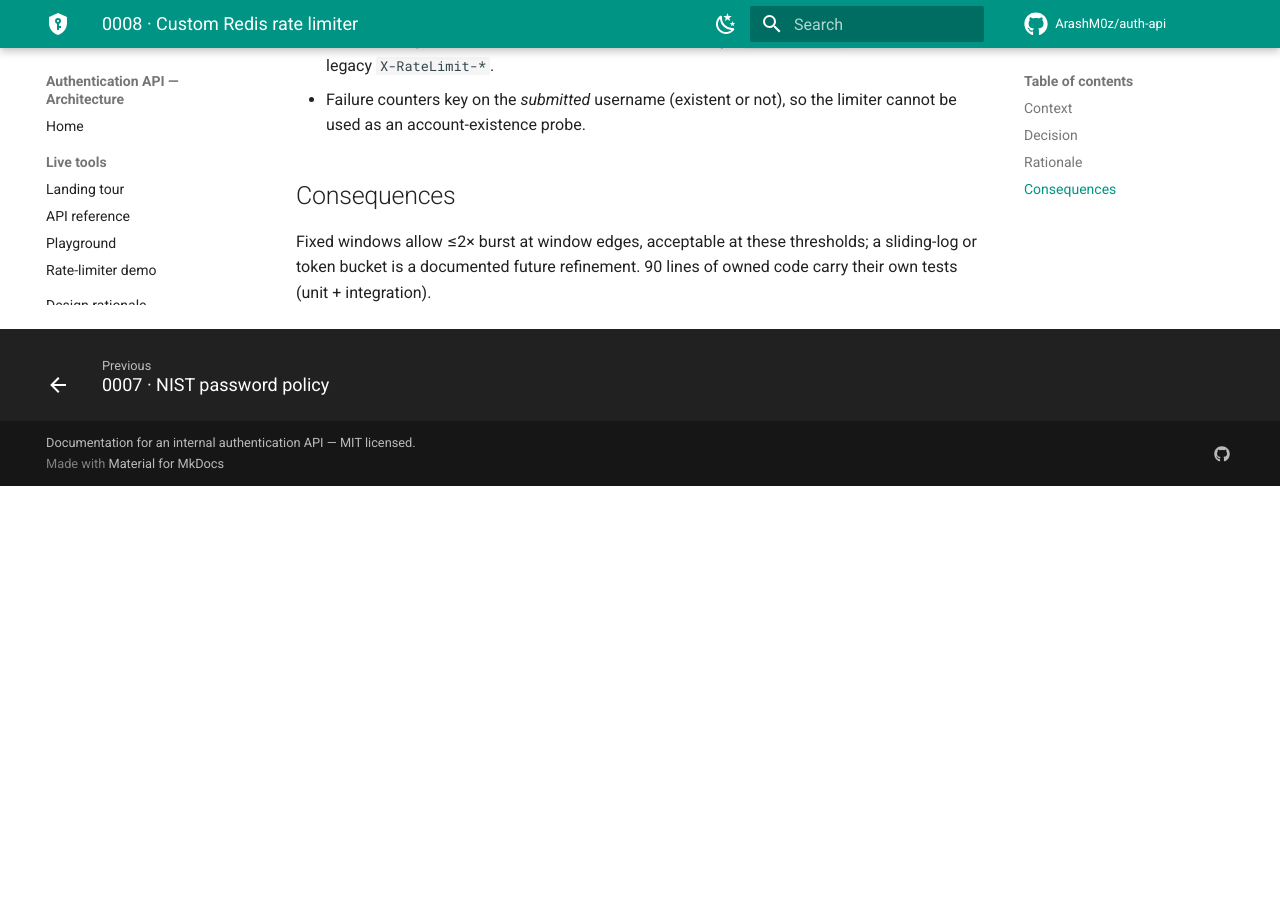
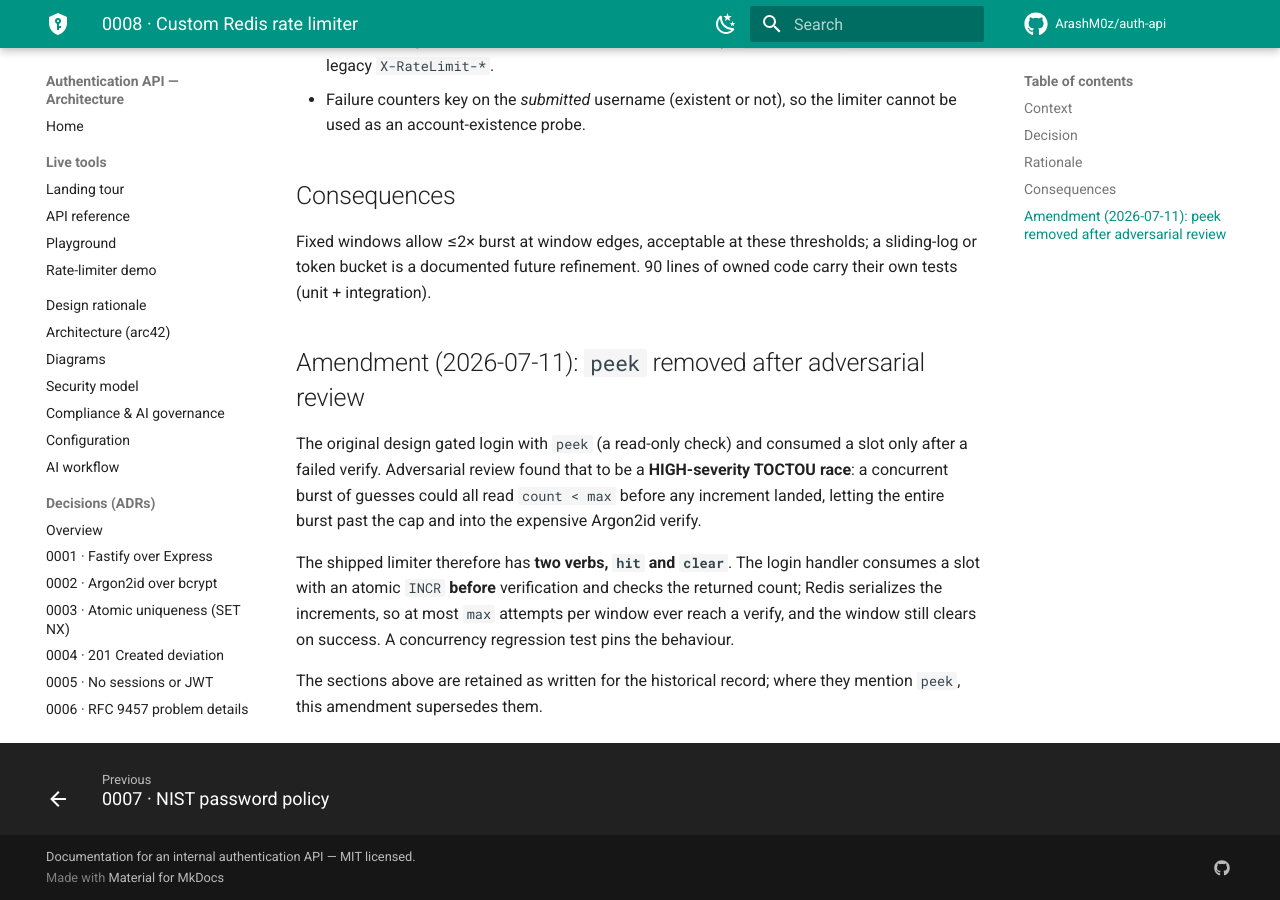
Before and after one commit to ArashM0z/auth-api, an MkDocs documentation site: the page built from docs/adr/0008-custom-redis-rate-limiter.md, in a window 1280 px wide and 900 px high, scrolled down 798 px. Built offline with MkDocs 1.6.1 and Material for MkDocs 9.7.7, drawn with Linux system fonts in a browser that asks for light colours; comment, search, counter and statistics services are not loaded; before the commit the page ends 1284 px from its top, so only the background shows below that; some of the changed text lies outside the part shown.

Commit message:
docs: align limiter docs with the shipped atomic INCR gate
The README login diagram still showed the original peek-then-check flow;
the shipped handler consumes a slot atomically before the verify (the
TOCTOU fix). ADR-0008 now carries a dated amendment documenting the change
— amended, not rewritten — and the README links the architecture handbook.

```diff
--- a/docs/adr/0008-custom-redis-rate-limiter.md
+++ b/docs/adr/0008-custom-redis-rate-limiter.md
@@ -1,6 +1,6 @@
 # ADR-0008: Purpose-built Redis rate limiter (not a plugin)
 
-**Status:** accepted
+**Status:** accepted — amended 2026-07-11 (`peek` removed; see [Amendment](#amendment-2026-07-11-peek-removed-after-adversarial-review))
 
 ## Context
 
@@ -36,3 +36,20 @@ A ~90-line `RedisRateLimiter` (fixed windows; atomic
 Fixed windows allow ≤2× burst at window edges, acceptable at these
 thresholds; a sliding-log or token bucket is a documented future refinement.
 90 lines of owned code carry their own tests (unit + integration).
+
+## Amendment (2026-07-11): `peek` removed after adversarial review
+
+The original design gated login with `peek` (a read-only check) and consumed
+a slot only after a failed verify. Adversarial review found that to be a
+**HIGH-severity TOCTOU race**: a concurrent burst of guesses could all read
+`count < max` before any increment landed, letting the entire burst past the
+cap and into the expensive Argon2id verify.
+
+The shipped limiter therefore has **two verbs, `hit` and `clear`**. The login
+handler consumes a slot with an atomic `INCR` **before** verification and
+checks the returned count; Redis serializes the increments, so at most `max`
+attempts per window ever reach a verify, and the window still clears on
+success. A concurrency regression test pins the behaviour.
+
+The sections above are retained as written for the historical record; where
+they mention `peek`, this amendment supersedes them.
```
Also changed, not shown: README.md (+2 -1 lines), docs/adr/index.md (+5 -5 lines).
